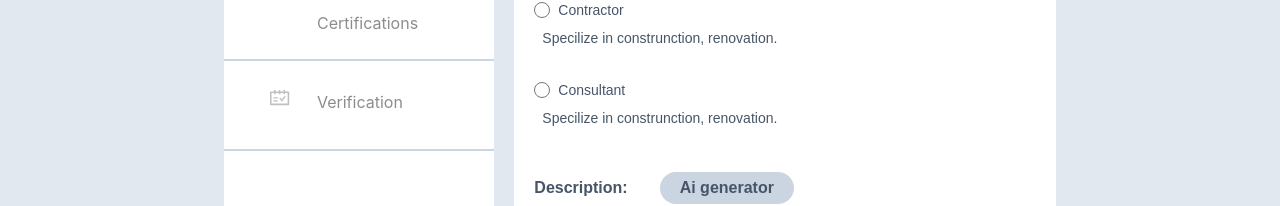
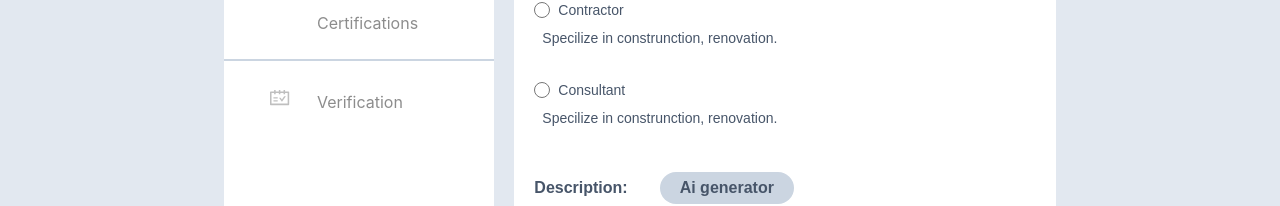
Before and after one commit to jahantabAthar/qdb, a Next.js app: page / in a window 1280 px wide. Shown: the part 674-880 px from the top of the page. Built offline with nearby package versions, Linux system fonts and the light colour scheme.

Commit message:
'itsDone'

```diff
--- a/src/css/style.css
+++ b/src/css/style.css
@@ -12,3 +12,6 @@ body {
   padding-top: 5px;
   padding-left: 5px;
 }
+.ant-steps-item:last-child{
+  border: 0 !important;
+}
```
